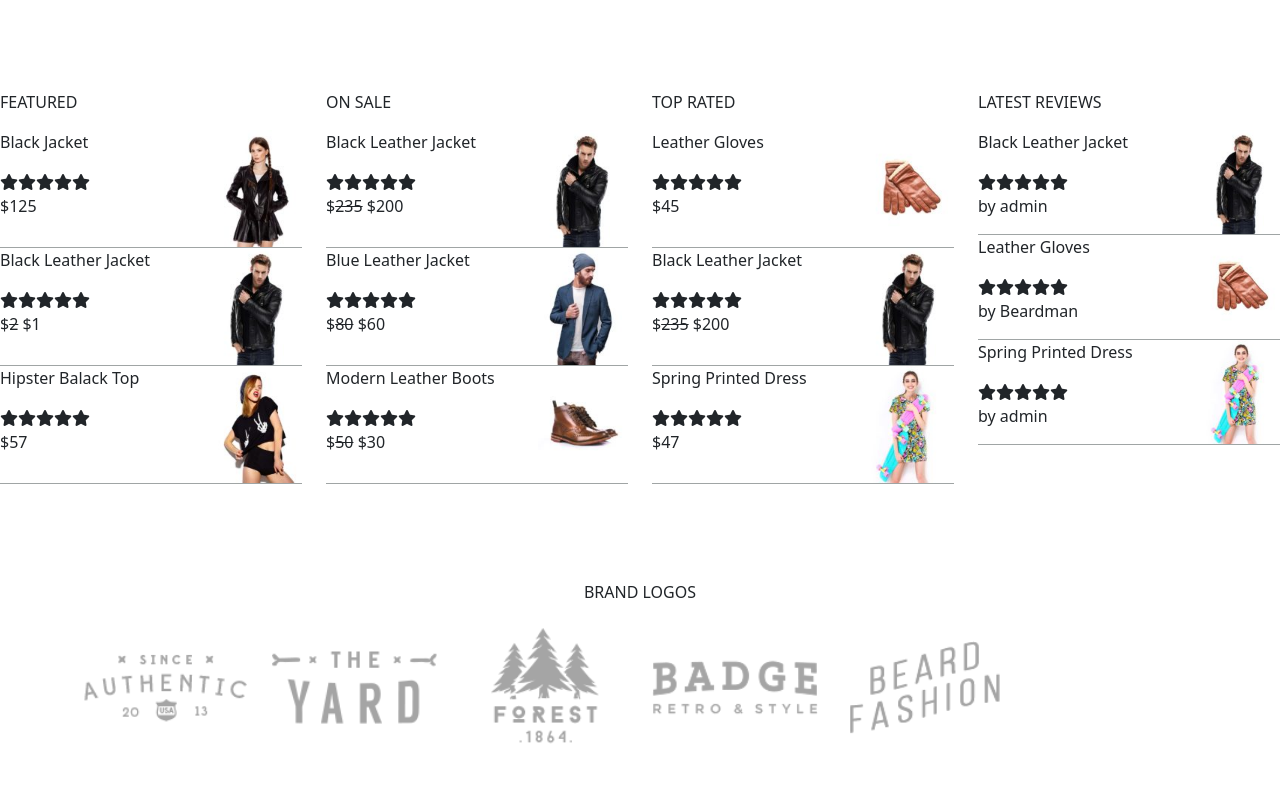
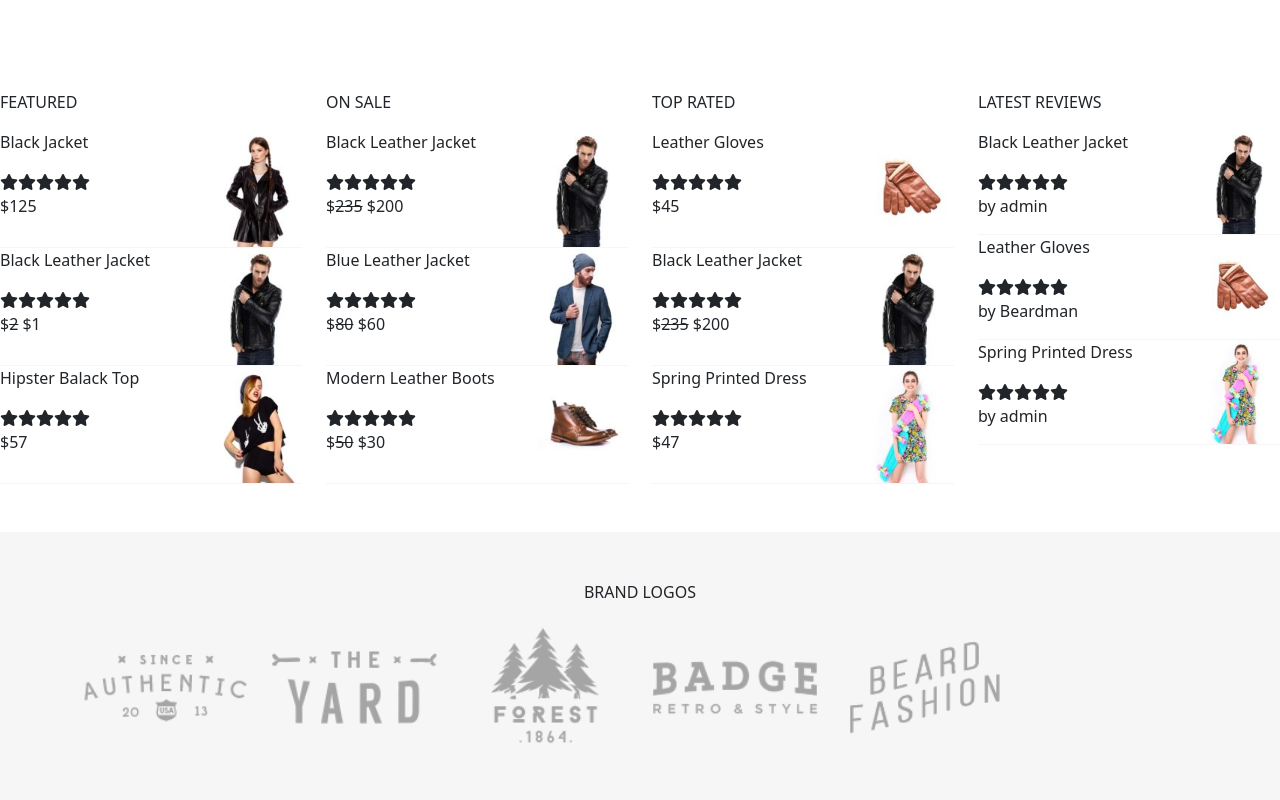
Before and after one commit to giovannilampis/proj-html-vuejs, a Vue app: page / in a window 1280 px wide. Shown: the part 2640-3440 px from the top of the page. Built offline with nearby package versions, Linux system fonts and the light colour scheme.

Commit message:
add bg color to BrandsComp

```diff
--- a/src/components/BrandsComp.vue
+++ b/src/components/BrandsComp.vue
@@ -14,6 +14,7 @@ export default {
 </script>
 
 <template>
+    <section>
         <div class="container py-5">
             <p class="text-center text-uppercase">
                 brand logos
@@ -24,9 +25,18 @@ export default {
                 </div>
             </div>
         </div>
+    </section>
 </template>
 
 
 <style lang="scss" scoped>
 
+@use '../style/partials/variables' as *;
+
+@use '../style/partials/mixins' as *;
+
+section {
+    background-color: $gray_light;
+}
+
 </style>
--- a/src/components/SummaryComp.vue
+++ b/src/components/SummaryComp.vue
@@ -105,7 +105,7 @@ export default {
 @use '../style/partials/mixins' as *;
 
 .summary_element {
-    border-bottom: 1px solid $edward;
+    border-bottom: 1px solid $gray_light;
 }
 
 </style>
```
Lines whose indentation alone changed are shown as unchanged.
